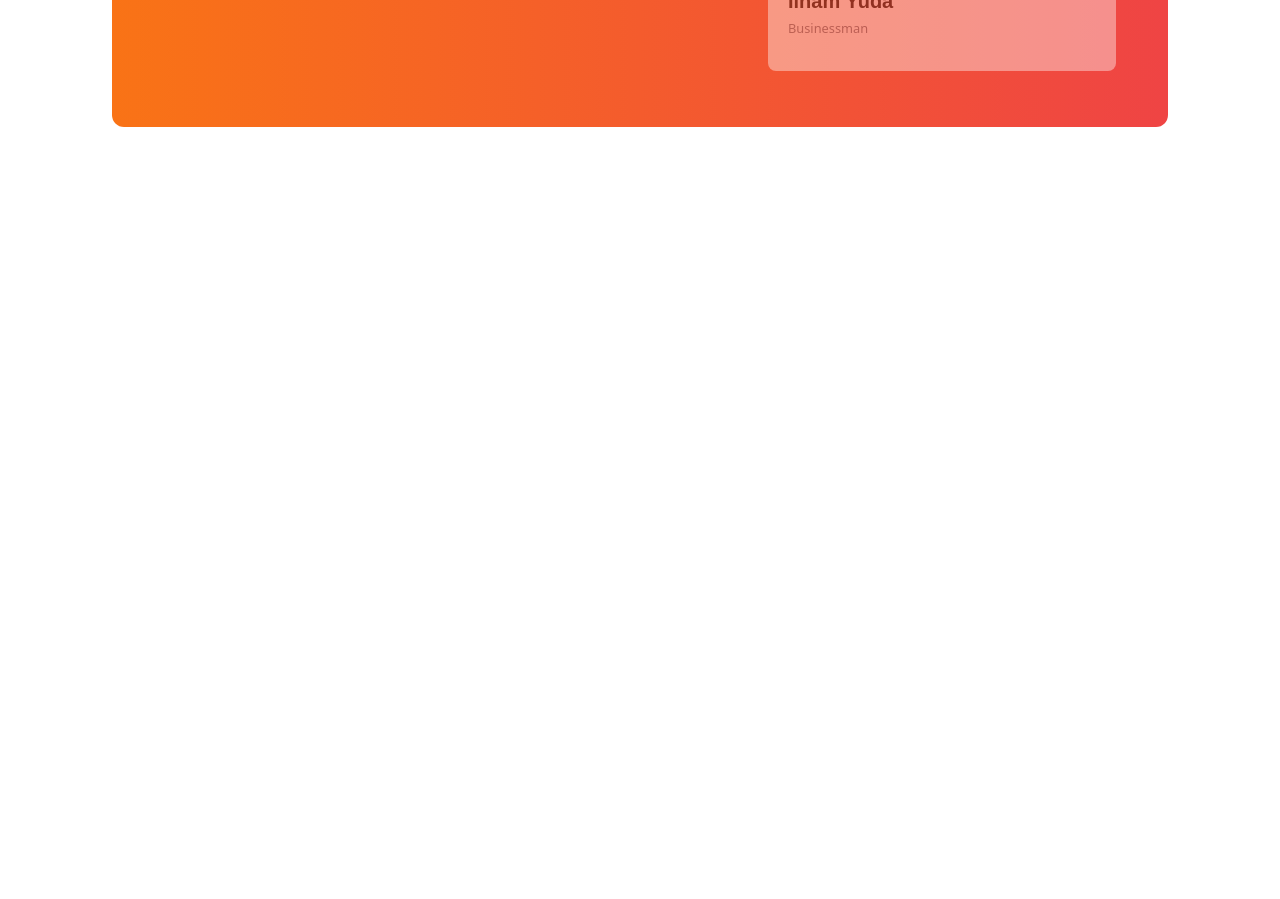
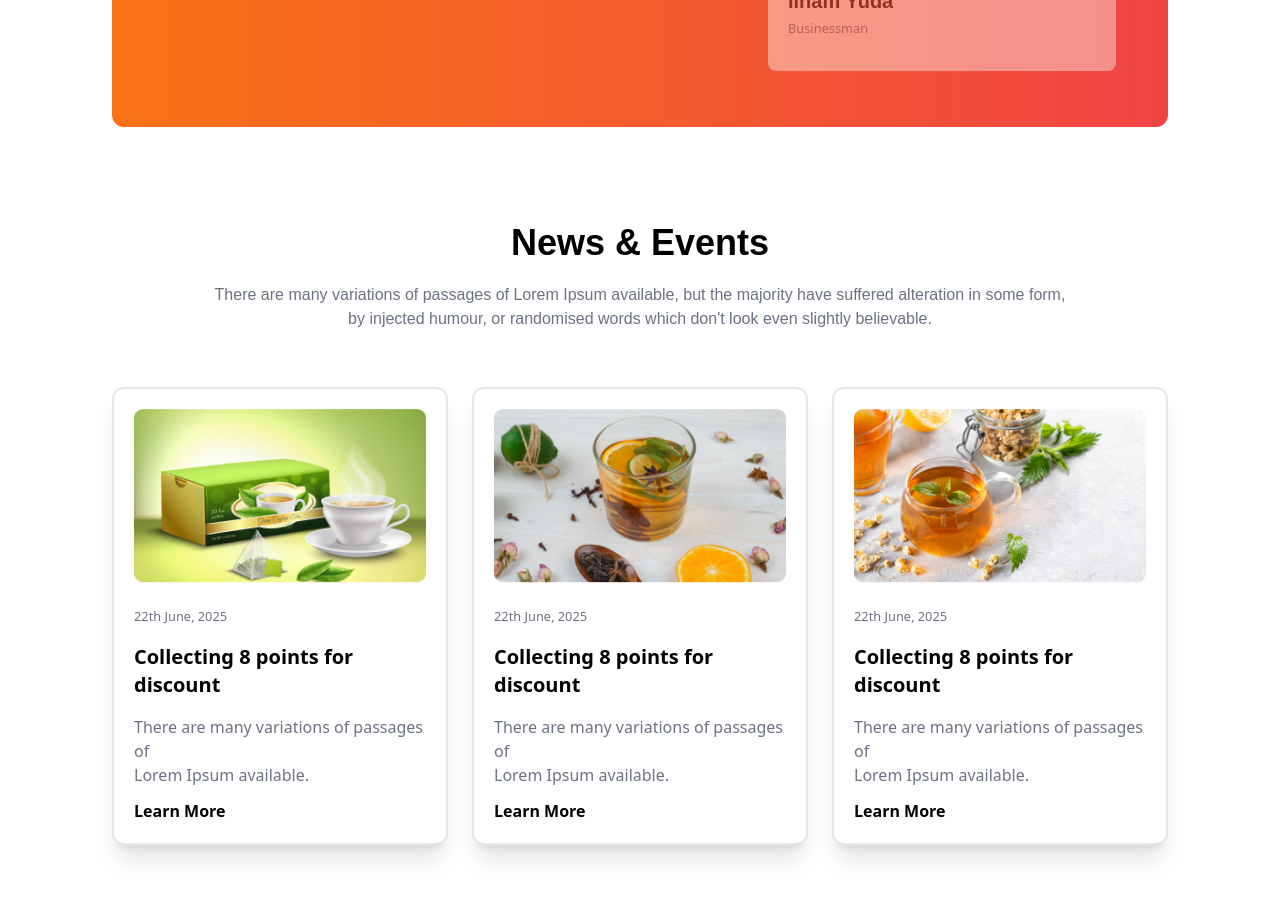
Before and after one commit to iamarifhossain1/tea-house, a plain HTML site: page index.html in a window 1280 px wide. Shown: the part 2315-3214 px from the top of the page. Before the commit the page ends 2538 px from the top, so only its background shows below. Drawn offline with nearby package versions, Linux system fonts and the light colour scheme.

Commit message:
news and events section done

```diff
--- a/index.html
+++ b/index.html
@@ -192,6 +192,50 @@
         </div>
       </section>
 
+      <!-- News & Events Section -->
+
+      <section class="mb-24">
+          <!-- Text Section -->
+           <div class="mb-14">
+            <h1 class="manrope text-4xl font-extrabold text-center mb-5">News & Events</h1>
+            <p class="manrope text-gray-500 text-center">There are many variations of passages of Lorem Ipsum available, but the majority have suffered alteration in some form,<br> by injected humour, or randomised words which don't look even slightly believable. </p>
+           </div>
+
+           <!-- Card Section -->
+           <div class="grid grid-cols-1 md:grid-cols-2 lg:grid-cols-3 gap-6">
+
+            <!-- Cards - 1 -->
+
+             <div class="bg-white mx-auto shadow-xl rounded-xl p-5 border-2 border-gray-200">
+                <img class="mb-5" src="images/news-1.png" alt="">
+                <small class="text-gray-500">22th June, 2025</small>
+                <h1 class="font-bold text-xl mt-4 mb-4">Collecting 8 points for <br>discount</h1>
+                <p class="text-gray-500 mb-3">There are many variations of passages of<br> Lorem Ipsum available.</p>
+                <h1 class="font-bold text-base">Learn More</h1>
+             </div>
+
+             <!-- Card - 2 -->
+
+             <div class="bg-white shadow-xl mx-auto rounded-xl p-5 border-2 border-gray-200">
+                <img class="mb-5" src="images/news-2.png" alt="">
+                <small class="text-gray-500">22th June, 2025</small>
+                <h1 class="font-bold text-xl mt-4 mb-4">Collecting 8 points for <br>discount</h1>
+                <p class="text-gray-500 mb-3">There are many variations of passages of<br> Lorem Ipsum available.</p>
+                <h1 class="font-bold text-base">Learn More</h1>
+             </div>
+
+             <!-- Card - 3 -->
+
+             <div class="bg-white shadow-xl mx-auto rounded-xl p-5 border-2 border-gray-200">
+                <img class="mb-5" src="images/news-3.png" alt="">
+                <small class="text-gray-500">22th June, 2025</small>
+                <h1 class="font-bold text-xl mt-4 mb-4">Collecting 8 points for <br>discount</h1>
+                <p class="text-gray-500 mb-3">There are many variations of passages of<br> Lorem Ipsum available.</p>
+                <h1 class="font-bold text-base">Learn More</h1>
+             </div>
+           </div>
+      </section>
+
     </main>
 </body>
 </html>
```
